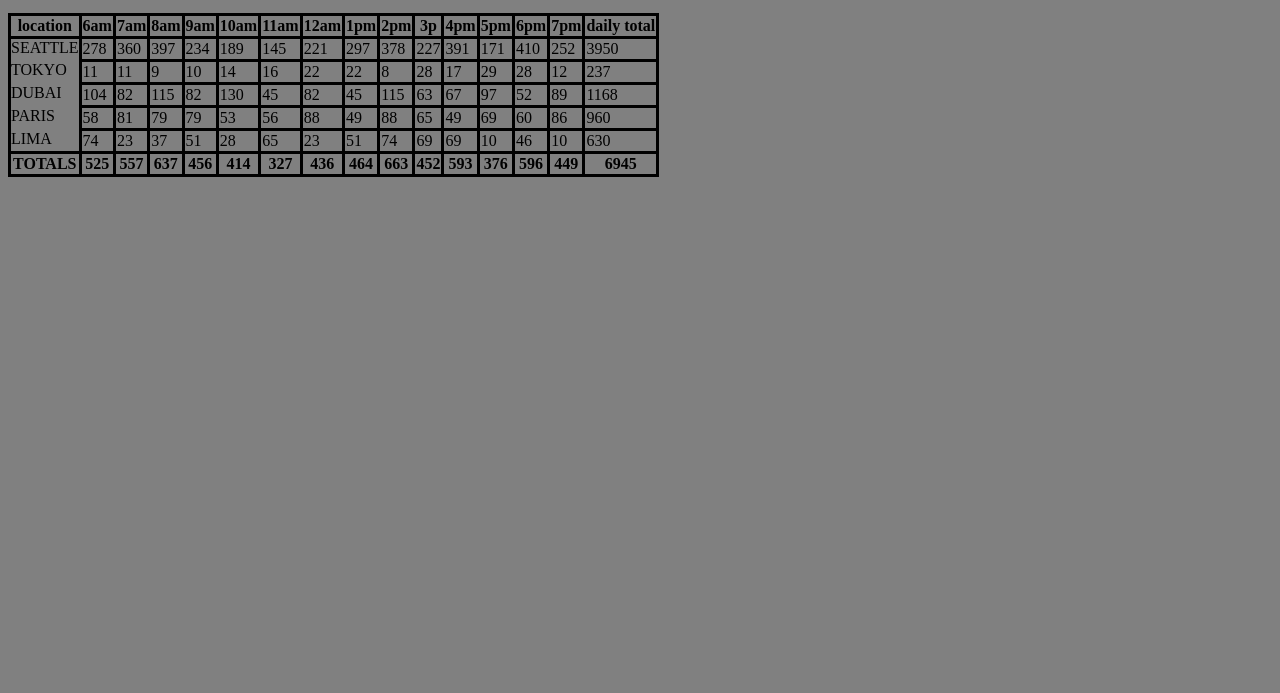
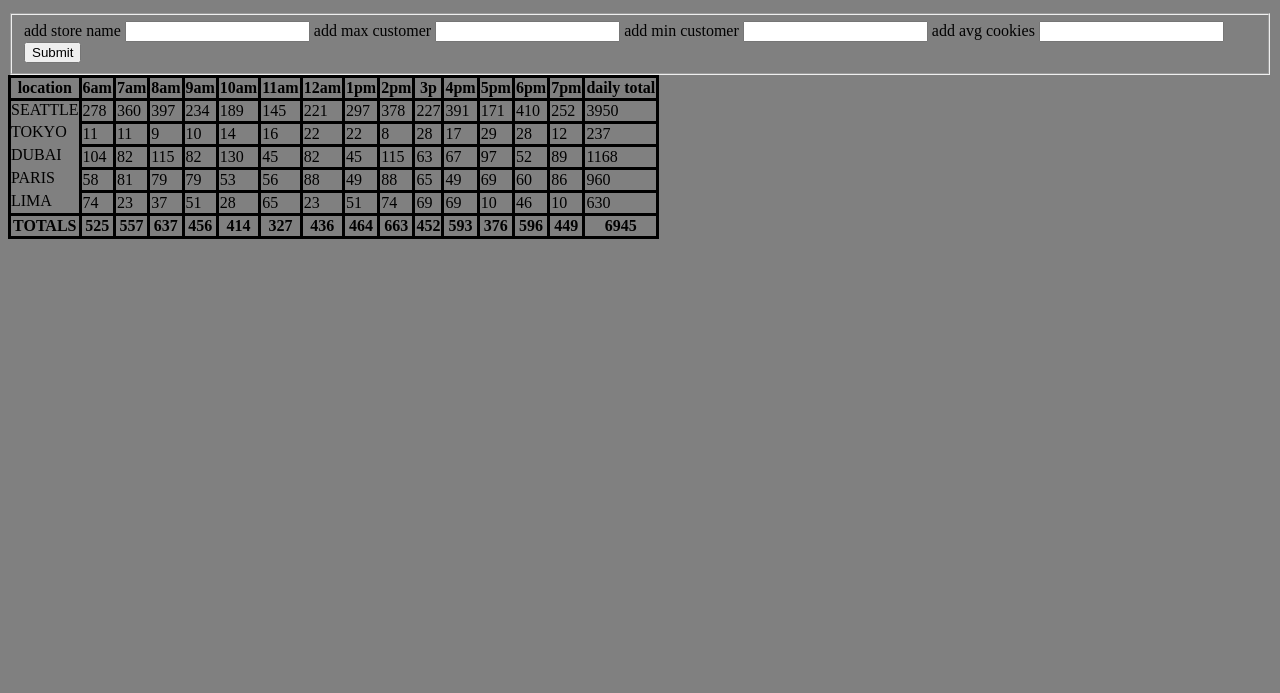
Before and after one commit to Seidomo/cookie-stand, a plain HTML site: page sales.html in a window 1280 px wide. Shown: the part 107-800 px from the top of the page. Drawn offline with Linux system fonts and the light colour scheme.

Commit message:
form id created in html

```diff
--- a/sales.html
+++ b/sales.html
@@ -16,6 +16,26 @@
 
             </ul>
         </section>
+        <form id="forms">
+            <fieldset>
+                <label>add store name
+                    <input name="store" type="text">
+                </label>
+                <label>add max customer
+                    <input name="maxcustomer" type="number">
+                </label>
+                <label>add min customer
+                    <input name="mincustomer" type="number">
+                </label>
+                <label>add avg cookies
+                    <input name="avgcookies" type="number">
+                </label>
+                <label>
+                    <input type="submit">
+                </label>
+
+                </fieldset>
+        </form>
         <section>
          <table>
              <tbody id="thead">
```
Also changed, not shown: js/store.html (+4 -4 lines), js/app.js (line endings or trailing spaces).
